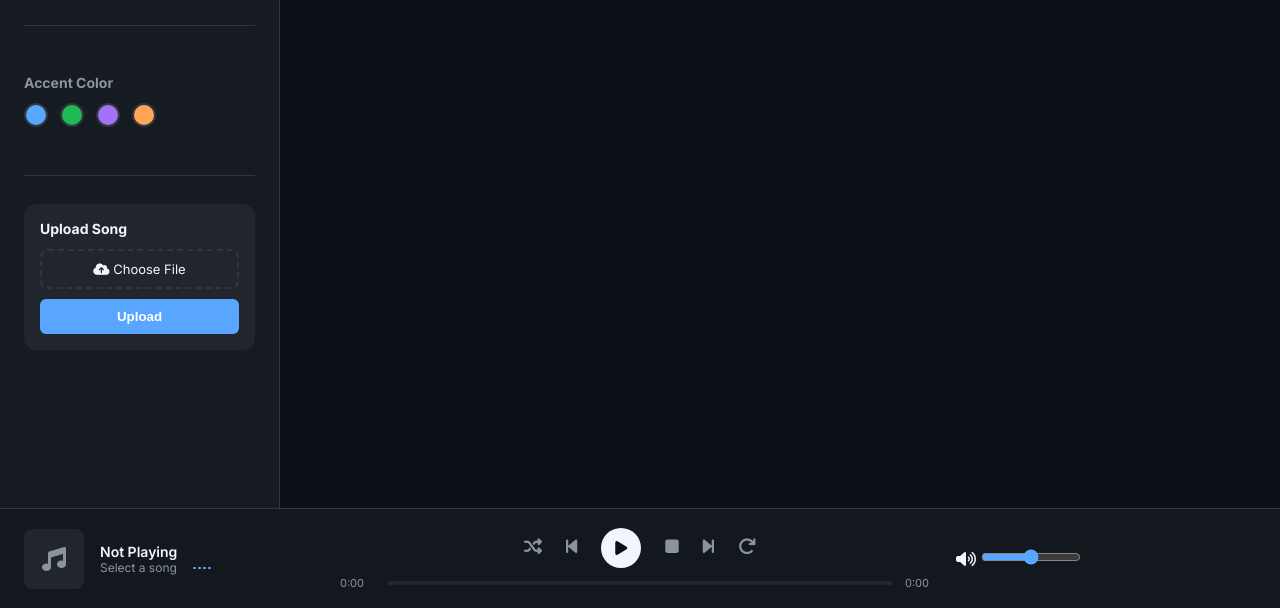
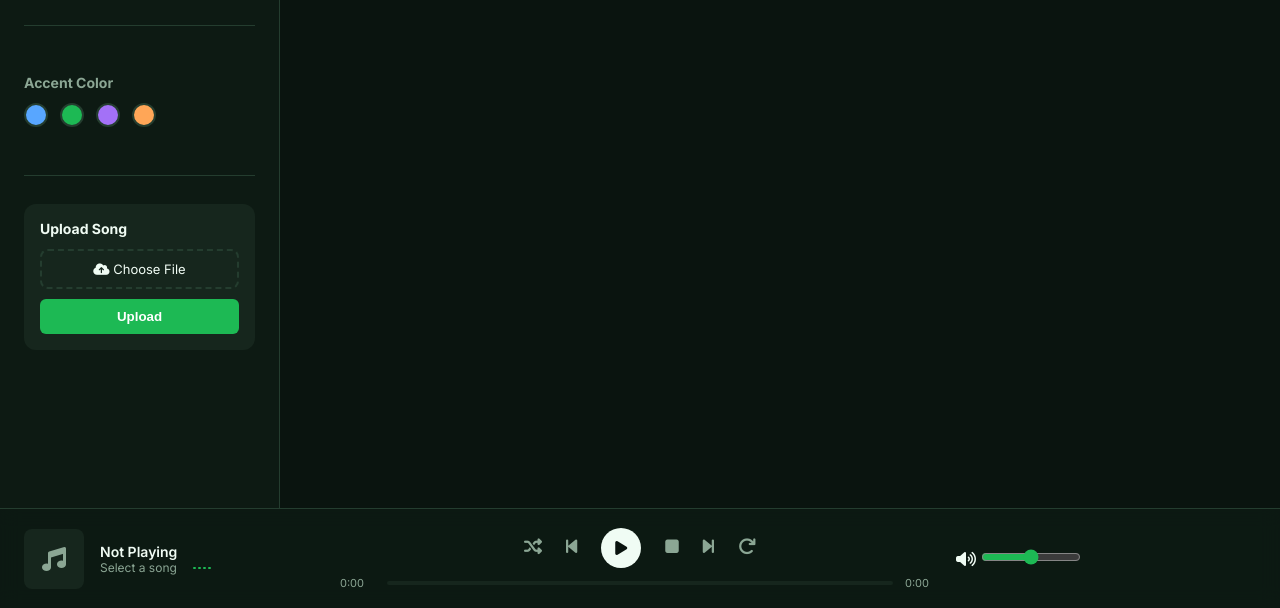
Before and after one commit to DenisVargaeu/FluxPlayer, a website: page public/index.html in a window 1280 px wide. Shown: the part 192-800 px from the top of the page. Drawn offline with Linux system fonts and the light colour scheme; no server answers.

Commit message:
v beta1.1.2

```diff
--- a/public/styles.css
+++ b/public/styles.css
@@ -1,19 +1,21 @@
 :root {
-  --bg-color: #0d1117;
-  --sidebar-bg: #161b22;
-  --card-bg: #21262d;
-  --accent-color: #58a6ff;
-  --accent-glow: rgba(88, 166, 255, 0.4);
-  --text-primary: #f0f6fc;
-  --text-secondary: #8b949e;
-  --player-bg: rgba(22, 27, 34, 0.8);
-  --border-color: #30363d;
+  --bg-color: #0a140f;
+  --sidebar-bg: #0d1a13;
+  --card-bg: #16261d;
+  --accent-color: #1DB954;
+  --accent-glow: rgba(29, 185, 84, 0.4);
+  --accent-hover: #1ed760;
+  --text-primary: #f0fcf4;
+  --text-secondary: #8ba694;
+  --player-bg: rgba(13, 26, 19, 0.85);
+  --border-color: #243d2f;
   --transition: all 0.3s cubic-bezier(0.4, 0, 0.2, 1);
 }
 
 [data-theme="green"] {
-  --accent-color: #1DB954;
-  --accent-glow: rgba(29, 185, 84, 0.4);
+  --accent-color: #00ff66;
+  --accent-glow: rgba(0, 255, 102, 0.4);
+  --accent-hover: #33ff85;
 }
 
 [data-theme="purple"] {
@@ -372,7 +374,7 @@ body {
 
 .playlist-item.active {
   border-left: 4px solid var(--accent-color);
-  background-color: rgba(88, 166, 255, 0.1);
+  background-color: rgba(29, 185, 84, 0.1);
 }
 
 .item-index {
--- a/server.js
+++ b/server.js
@@ -10,6 +10,7 @@ const PORT = 7763;
 
 app.use(express.json());
 app.use(express.static("public"));
+app.use("/landing", express.static("landing"));
 
 const MUSIC_DIR = path.join(__dirname, "music");
 const PLAYLIST_FILE = path.join(__dirname, "playlist.json");
```
Also changed, not shown: 2 other files.
